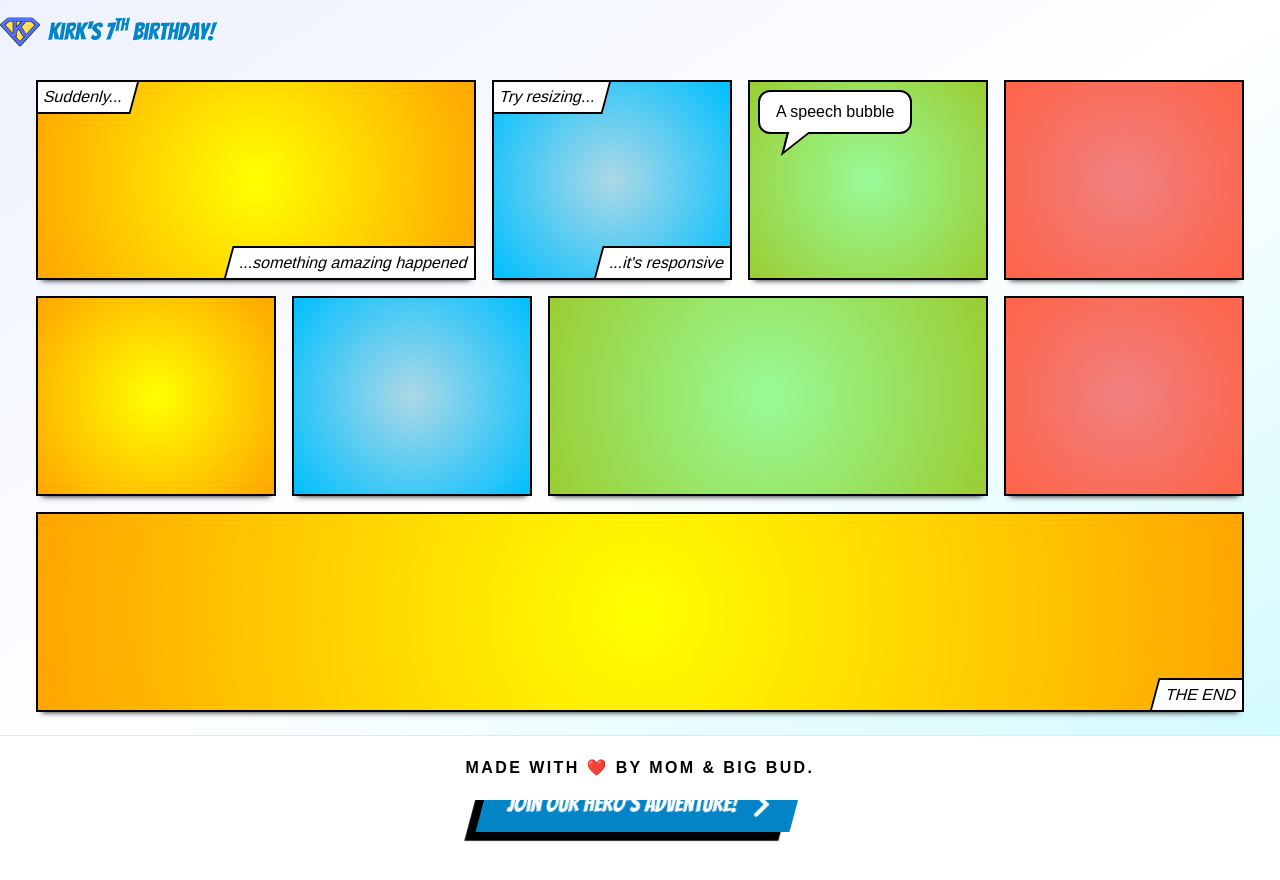
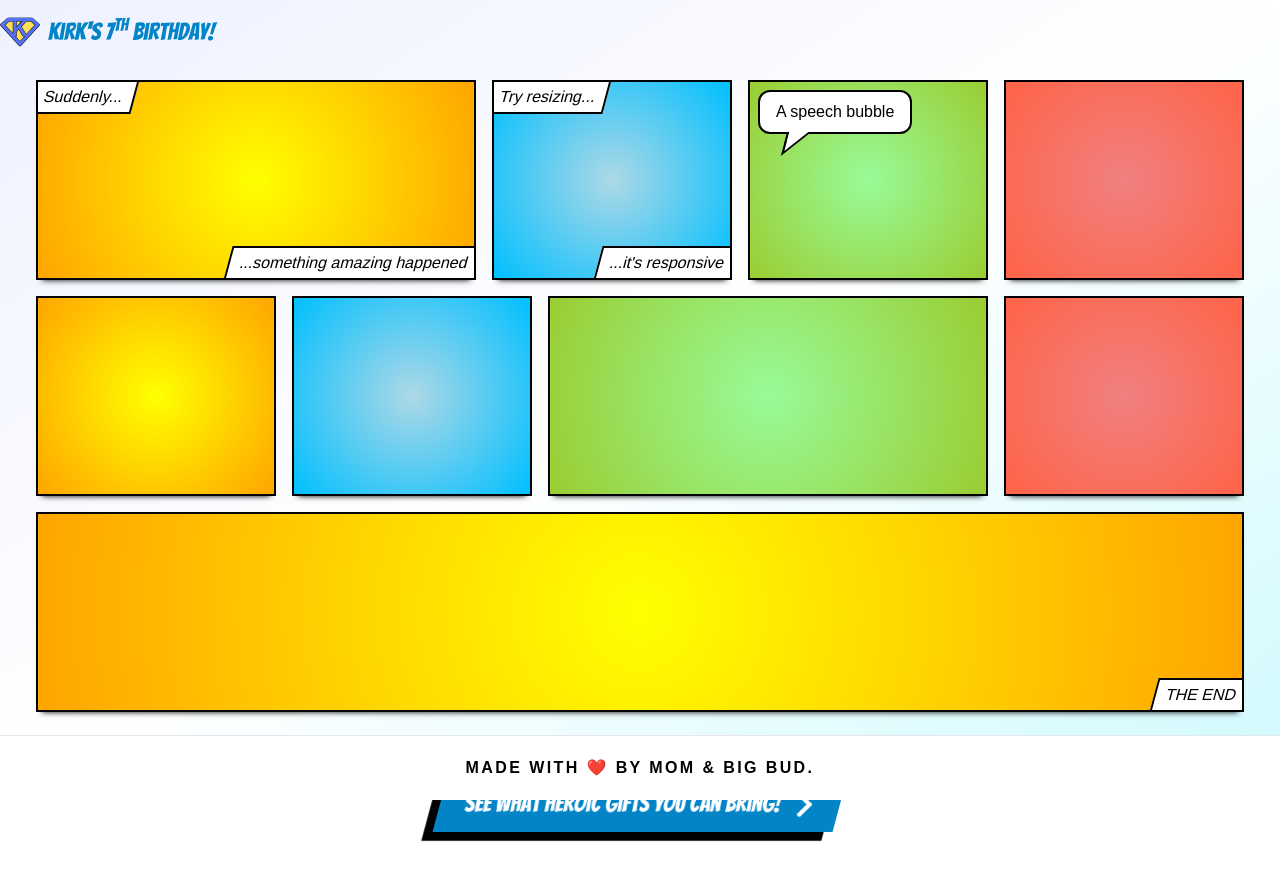
Before and after one commit to beforeoafterm/eddard-bday-event, a Next.js app: page /details in a window 1280 px wide. Shown: the top 880 px of the page. Built offline with nearby package versions, Linux system fonts and the light colour scheme; a web font is replaced by a local one.

Commit message:
Update button text

```diff
--- a/pages/details/index.tsx
+++ b/pages/details/index.tsx
@@ -77,7 +77,7 @@ export default function Home() {
         <motion.div
           variants={FADE_DOWN_ANIMATION_VARIANTS}
         >
-          <ButtonLink href="#" text="Join our Hero's Adventure!" />
+          <ButtonLink href="#" text="See what heroic gifts you can bring!" />
         </motion.div>
       </motion.div>
     </Layout>
```
